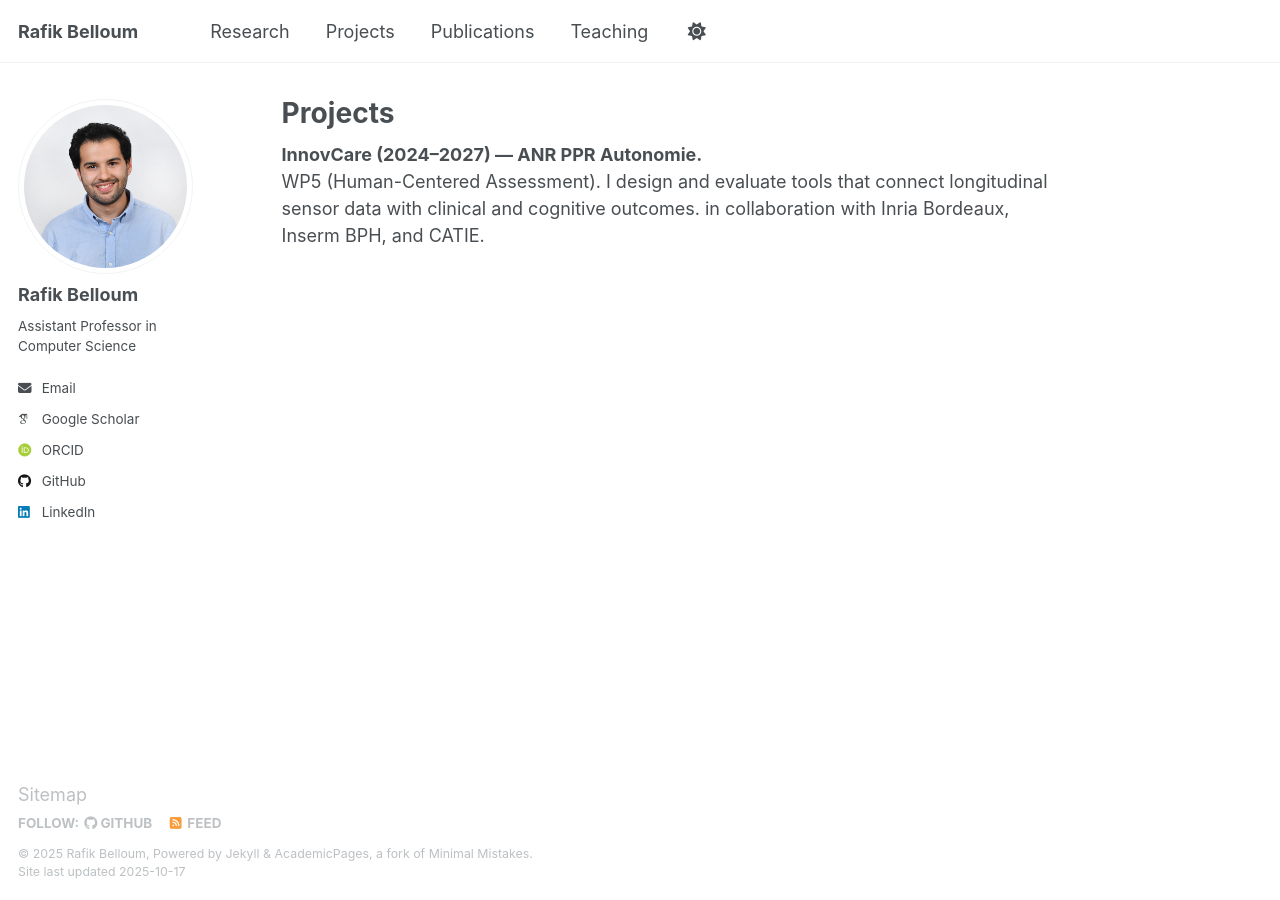
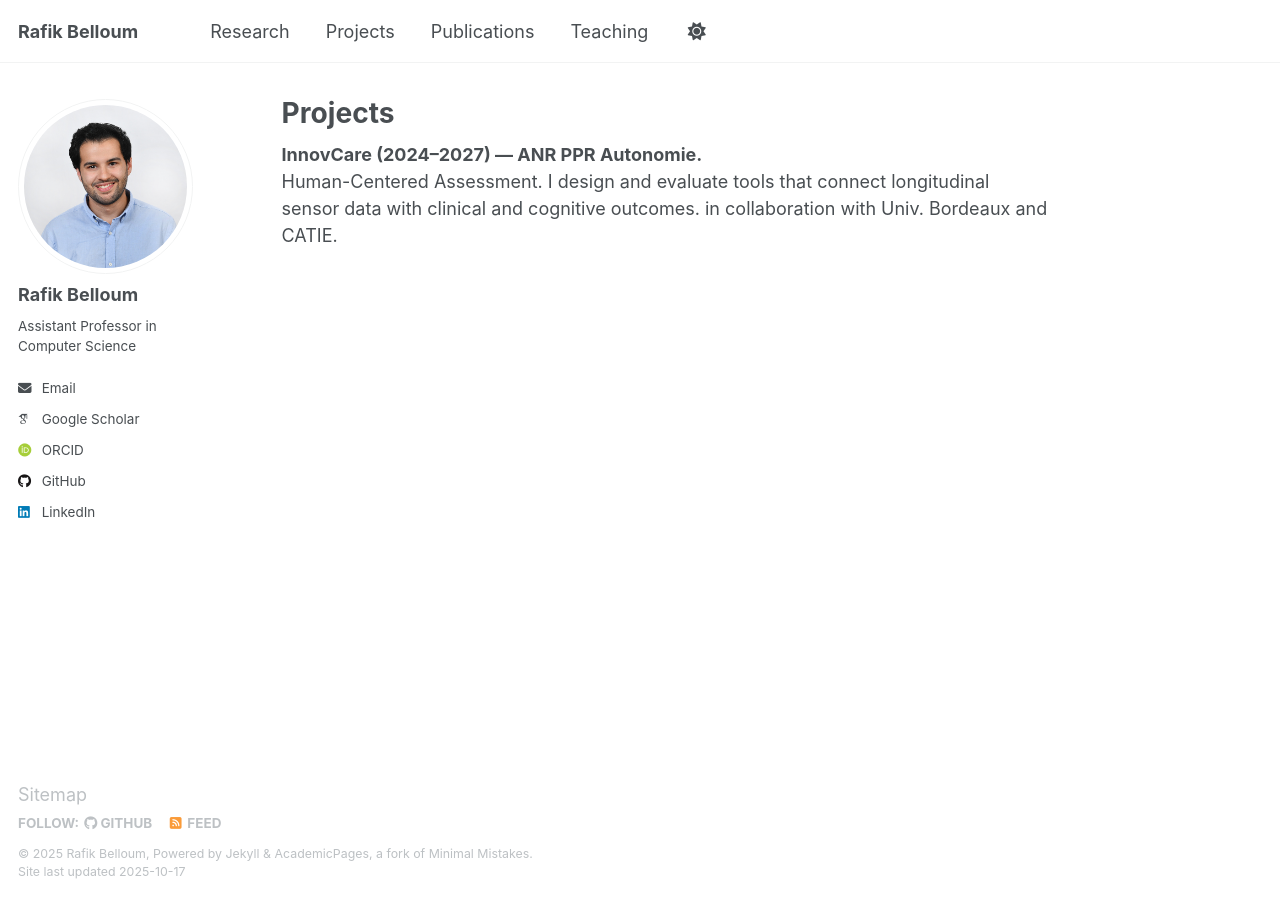
Before and after one commit to rafik-belloum/rafik-belloum.github.io, a Jekyll site: the page built from _pages/projects.md, in a window 1280 px wide. Built offline with Jekyll 4.4.1, drawn with Linux system fonts in a browser that asks for light colours; some web fonts are replaced.

Commit message:
Update projects.md

```diff
--- a/_pages/projects.md
+++ b/_pages/projects.md
@@ -6,4 +6,4 @@ author_profile: true
 ---
 
 **InnovCare (2024–2027) — ANR PPR Autonomie.**
-WP5 (Human-Centered Assessment). I design and evaluate tools that connect longitudinal sensor data with clinical and cognitive outcomes. in collaboration with Inria Bordeaux, Inserm BPH, and CATIE.
+Human-Centered Assessment. I design and evaluate tools that connect longitudinal sensor data with clinical and cognitive outcomes. in collaboration with Univ. Bordeaux and CATIE.
```
